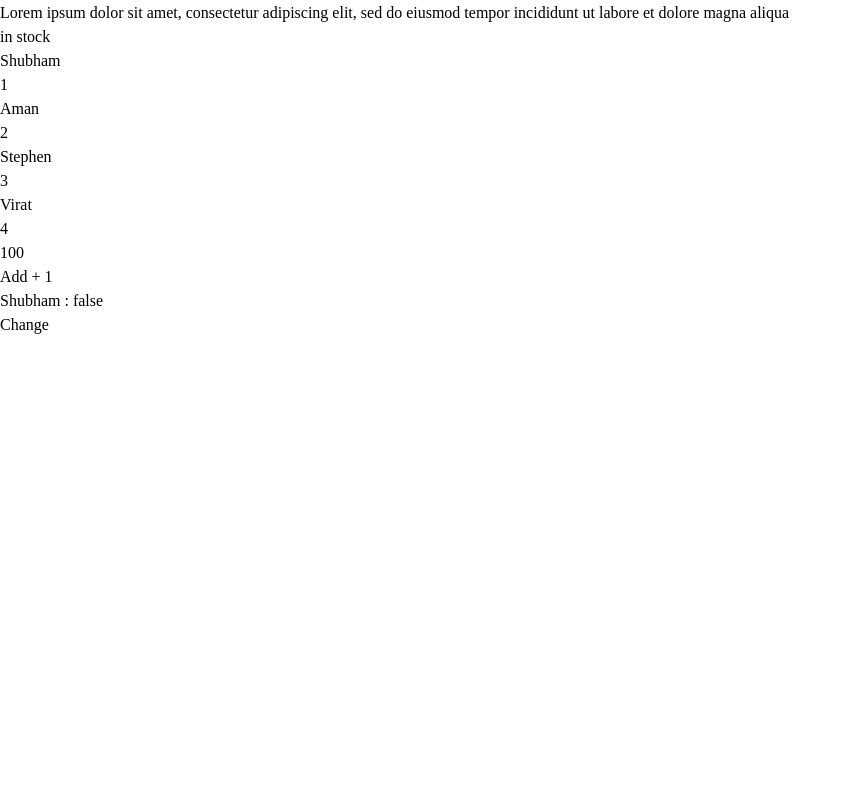
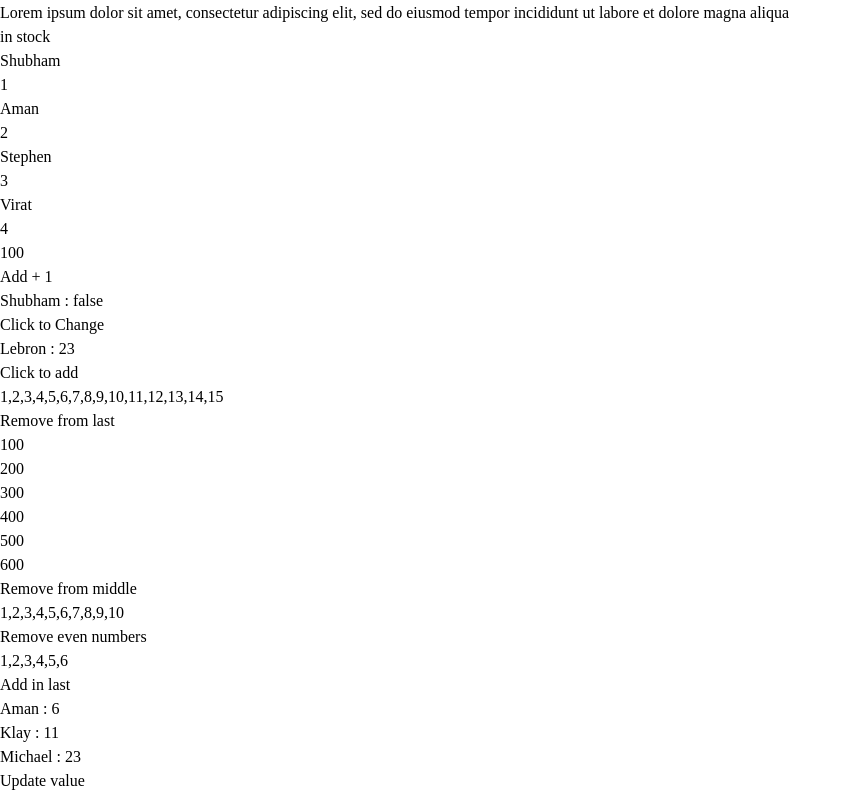
Before and after one commit to shubham2o/React.js, a React (Vite) app in the folder Sheryians CS/Sheryians-React/: page / in a window 1280 px wide. Shown: the part 1067-1860 px from the top of the page, without its empty margins (0-851 px from the left). Before the commit the page ends 1404 px from the top, so only its background shows below. Built offline with nearby package versions, Linux system fonts and the light colour scheme.

Commit message:
Completed - Section 6: Mastering the useState()

```diff
--- a/Sheryians CS/Sheryians-React/src/Components/Random.jsx
+++ b/Sheryians CS/Sheryians-React/src/Components/Random.jsx
@@ -4,6 +4,16 @@ const Random = () => {
     const data = ["Shubham", "Aman", "Stephen", "Virat"];
     const [score, setScore] = useState(100);
     const [val, setVal] = useState({ name: "Shubham", isBanned: false });
+    const [item, setItem] = useState({ name: "Lebron", number: 23 });
+    const [num, setNum] = useState([1, 2, 3, 4, 5, 6, 7, 8, 9, 10, 11, 12, 13, 14, 15]);
+    const [rem, setRem] = useState([100, 200, 300, 400, 500, 600]);
+    const [divByTwo, setDivByTwo] = useState([1, 2, 3, 4, 5, 6, 7, 8, 9, 10]);
+    const [addInArr, setAddInArr] = useState([1, 2, 3, 4, 5, 6]);
+    const [info, setInfo] = useState([
+        { name: "Aman", number: 6 },
+        { name: "Klay", number: 11 },
+        { name: "Michael", number: 23 },
+    ])
 
     return (
         <div className="text-lg font-bold bg-zinc-700 p-4">
@@ -29,10 +39,87 @@ const Random = () => {
             <div className="bg-red-400 mb-10 p-4 rounded-3xl">
                 <h1>{val.name} : {val.isBanned.toString()}</h1>
                 <button
-                    className="bg-zinc-700 text-white mt-3 px-4 py-2 text-base rounded-full"
+                    className={`text-white mt-3 px-4 py-2 text-base rounded-full ${val.isBanned ? "bg-blue-700" : "bg-red-700"}`}
                     onClick={() => setVal({ ...val, isBanned: !val.isBanned })}
                 >
-                    Change
+                    Click to Change
+                </button>
+            </div>
+
+            <div className="bg-amber-400 mb-10 p-4 rounded-3xl">
+                <h1>{`${item.name} : ${item.number} ${item.team ? `: ${item.team}` : ""}`}</h1>
+                <button
+                    className="bg-zinc-700 text-white mt-3 px-4 py-2 text-base rounded-full"
+                    onClick={() => setItem({ ...item, team: "Los Angeles Lakers" })}
+                >
+                    Click to add
+                </button>
+            </div>
+
+            <div className="bg-lime-400 mb-10 p-4 rounded-3xl">
+                <h1>{`${num}`}</h1>
+
+                <button
+                    className="bg-zinc-700 text-white mt-3 px-4 py-2 text-base rounded-full"
+                    onClick={() => setNum(prev => prev.filter((value, index) => index !== prev.length - 1))}
+                >
+                    Remove from last
+                </button>
+            </div>
+
+            <div className="bg-cyan-300 mb-10 p-4 rounded-3xl">
+                {rem.map((value, index) => (
+                    <h1 key={index}>{value}</h1>
+                ))}
+
+                <button
+                    className="bg-zinc-700 text-white mt-3 px-4 py-2 text-base rounded-full"
+                    onClick={() => setRem(prev => {
+                        return prev.filter((value, index) => index !== 2)
+                    })}
+                >
+                    Remove from middle
+                </button>
+            </div>
+
+            <div className="bg-teal-500 mb-10 p-4 rounded-3xl">
+                <h1>{`${divByTwo}`}</h1>
+
+                <button
+                    className="bg-zinc-700 text-white mt-3 px-4 py-2 text-base rounded-full"
+                    onClick={() => setDivByTwo(prev => prev.filter(value => value % 2 !== 0))}
+                >
+                    Remove even numbers
+                </button>
+            </div>
+
+            <div className="bg-purple-400 mb-10 p-4 rounded-3xl">
+                <h1>{`${addInArr}`}</h1>
+
+                <button
+                    className="bg-zinc-700 text-white mt-3 px-4 py-2 text-base rounded-full"
+                    onClick={() => setAddInArr([...addInArr, Math.floor(Math.random() * 10) + 1])}
+                >
+                    Add in last
+                </button>
+            </div>
+
+            <div className="bg-red-400 mb-10 p-4 rounded-3xl">
+                {info.map((value, index) => (
+                    <h1 key={index}>{value.name} : {value.number}</h1>
+                ))}
+
+                <button
+                    className="bg-zinc-700 text-white mt-3 px-4 py-2 text-base rounded-full"
+                    onClick={() =>
+                        setInfo(prev =>
+                            prev.map(value =>
+                                value.number === 11 ? { ...value, number: 31 } : value
+                            )
+                        )
+                    }
+                >
+                    Update value
                 </button>
             </div>
         </div>
```
